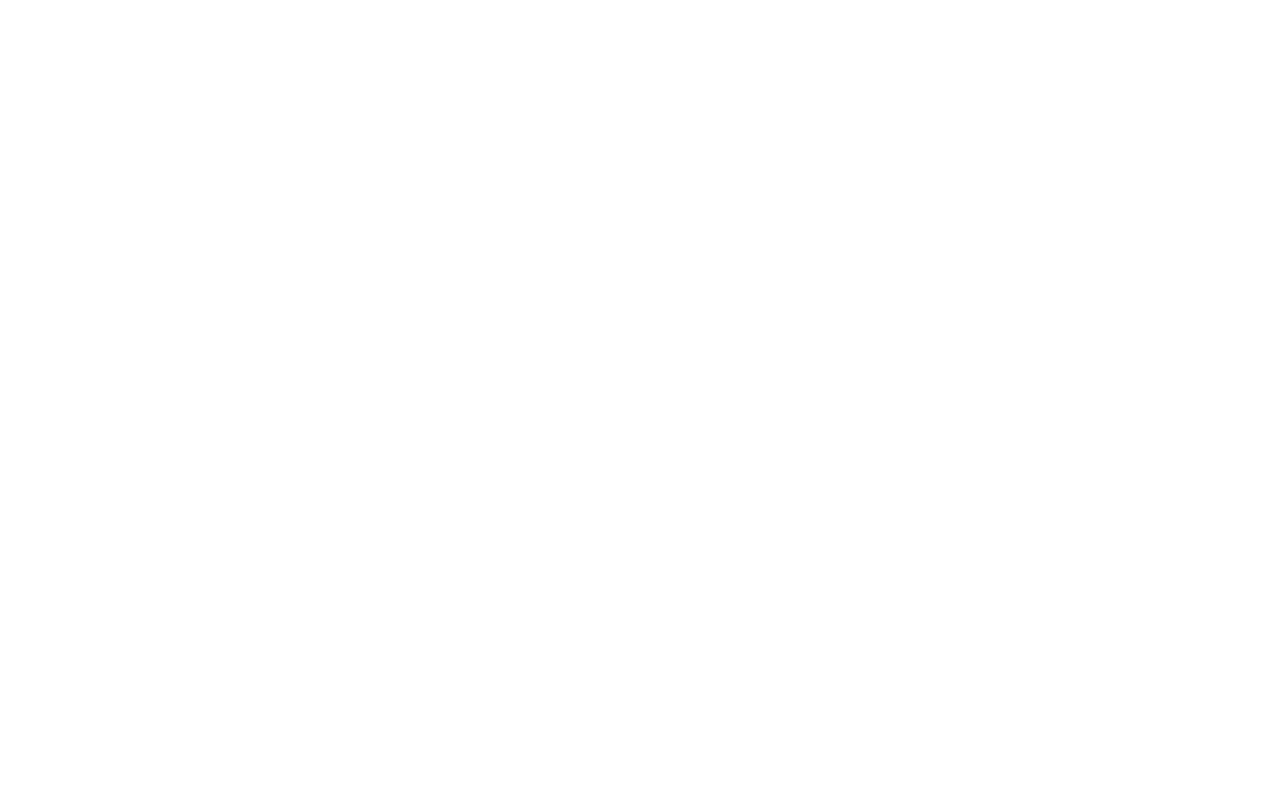
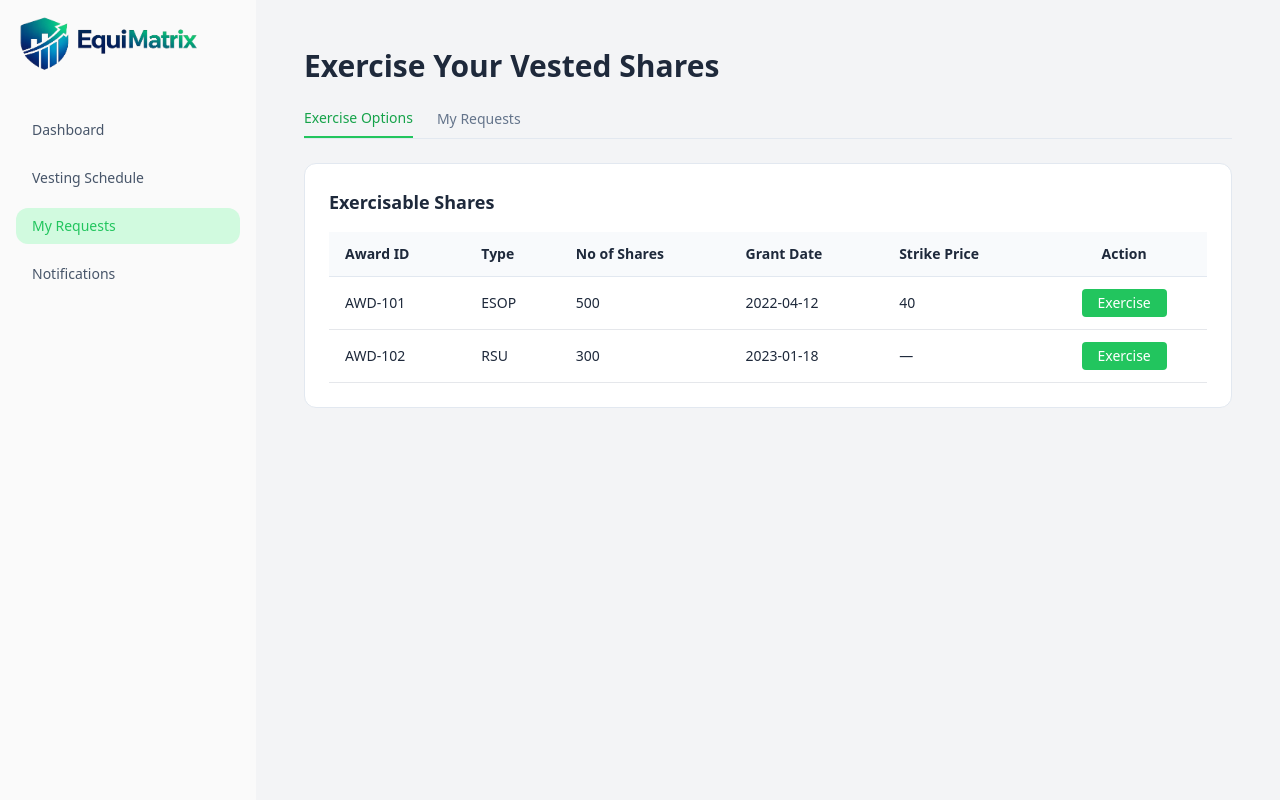
Before and after one commit to VarshaShetty28/Equity_Award_Tracker_EquiMatrix, an Angular app in the folder FrontEnd/: page /employee/requests in a window 1280 px wide. Before the commit this address led to /. Shown: the top 800 px of the page. Built offline with nearby package versions, Linux system fonts and the light colour scheme.

Commit message:
Added myrequest page

```diff
--- a/FrontEnd/src/app/app.routes.ts
+++ b/FrontEnd/src/app/app.routes.ts
@@ -15,6 +15,7 @@
 //for employee dashboard
 import {EmployeeDashboardComponent }from './features/employee/edashboard/edashboard.component';
 import { VestingScheduleComponent } from './features/employee/vestingschedule/vestingschedule.component';
+import { MyRequestsComponent } from './features/employee/myrequests/myrequests.component';
 export const routes: Routes = [
 
   { path: '', component: LoginComponent },
@@ -38,7 +39,8 @@
     component: EmplayoutComponent,
     children: [
       { path: '', component: EmployeeDashboardComponent },
-      { path: 'vesting', component: VestingScheduleComponent }
+      { path: 'vesting', component: VestingScheduleComponent },
+      { path: 'requests', component: MyRequestsComponent }
     ]
   }
 
--- a/FrontEnd/src/app/features/employee/myrequests/myrequests.component.html
+++ b/FrontEnd/src/app/features/employee/myrequests/myrequests.component.html
@@ -1 +1,122 @@
-<p>myrequests works!</p>
+<div class="p-6 bg-gray-100 min-h-screen">
+
+  <!-- HEADER -->
+  <h1 class="text-3xl font-bold text-slate-800 mb-6">
+    Exercise Your Vested Shares
+  </h1>
+
+  <!-- TABS -->
+  <div class="flex gap-6 mb-6 border-b border-slate-200">
+    <button
+      (click)="switchTab('exercise')"
+      class="pb-2 font-medium text-sm"
+      [ngClass]="{
+        'text-green-600 border-b-2 border-green-500': activeTab === 'exercise',
+        'text-slate-500': activeTab !== 'exercise'
+      }"
+    >
+      Exercise Options
+    </button>
+
+    <button
+      (click)="switchTab('requests')"
+      class="pb-2 font-medium text-sm"
+      [ngClass]="{
+        'text-green-600 border-b-2 border-green-500': activeTab === 'requests',
+        'text-slate-500': activeTab !== 'requests'
+      }"
+    >
+      My Requests
+    </button>
+  </div>
+
+  <!-- ============================= -->
+  <!-- EXERCISE OPTIONS -->
+  <!-- ============================= -->
+  <div *ngIf="activeTab === 'exercise'"
+       class="bg-white rounded-xl border border-slate-200 p-6">
+
+    <h2 class="text-lg font-semibold mb-4">Exercisable Shares</h2>
+
+    <table class="w-full text-sm">
+      <thead class="bg-slate-50 border-b border-slate-200">
+        <tr>
+          <th class="px-4 py-3 text-left">Award ID</th>
+          <th class="px-4 py-3 text-left">Type</th>
+          <th class="px-4 py-3 text-left">No of Shares</th>
+          <th class="px-4 py-3 text-left">Grant Date</th>
+          <th class="px-4 py-3 text-left">Strike Price</th>
+          <th class="px-4 py-3 text-center">Action</th>
+        </tr>
+      </thead>
+
+      <tbody>
+        <tr *ngFor="let award of exercisableShares"
+            class="border-b hover:bg-[#F0FDF4]">
+          <td class="px-4 py-3">{{ award.awardId }}</td>
+          <td class="px-4 py-3">{{ award.type }}</td>
+          <td class="px-4 py-3">{{ award.shares }}</td>
+          <td class="px-4 py-3">{{ award.grantDate }}</td>
+          <td class="px-4 py-3">
+            {{ award.type === 'RSU' ? '—' : award.strikePrice }}
+          </td>
+          <td class="px-4 py-3 text-center">
+            <button
+              class="bg-green-500 text-white px-4 py-1 rounded hover:bg-green-600"
+              (click)="exerciseShares(award)">
+              Exercise
+            </button>
+          </td>
+        </tr>
+      </tbody>
+    </table>
+  </div>
+
+  <!-- ============================= -->
+  <!-- MY REQUESTS -->
+  <!-- ============================= -->
+  <div *ngIf="activeTab === 'requests'"
+       class="bg-white rounded-xl border border-slate-200 p-6">
+
+    <h2 class="text-lg font-semibold mb-4">My Exercise Requests</h2>
+
+    <table class="w-full text-sm">
+      <thead class="bg-slate-50 border-b border-slate-200">
+        <tr>
+          <th class="px-4 py-3 text-left">Request ID</th>
+          <th class="px-4 py-3 text-left">Type</th>
+          <th class="px-4 py-3 text-left">Shares</th>
+          <th class="px-4 py-3 text-left">Exercise Date</th>
+          <th class="px-4 py-3 text-left">Strike Price</th>
+          <th class="px-4 py-3 text-left">Status</th>
+        </tr>
+      </thead>
+
+      <tbody>
+        <tr *ngFor="let req of exerciseRequests"
+            class="border-b hover:bg-[#F0FDF4]">
+
+          <td class="px-4 py-3">{{ req.requestId }}</td>
+          <td class="px-4 py-3">{{ req.type }}</td>
+          <td class="px-4 py-3">{{ req.shares }}</td>
+          <td class="px-4 py-3">{{ req.exerciseDate }}</td>
+          <td class="px-4 py-3">{{ req.strikePrice }}</td>
+
+          <td class="px-4 py-3">
+            <span
+              class="px-3 py-1 rounded text-white text-xs"
+              [ngClass]="{
+                'bg-green-500': req.status === 'Approved',
+                'bg-yellow-400': req.status === 'Pending',
+                'bg-red-500': req.status === 'Rejected'
+              }"
+            >
+              {{ req.status }}
+            </span>
+          </td>
+        </tr>
+      </tbody>
+    </table>
+  </div>
+
+</div>
--- a/FrontEnd/src/app/features/employee/myrequests/myrequests.component.ts
+++ b/FrontEnd/src/app/features/employee/myrequests/myrequests.component.ts
@@ -1,12 +1,80 @@
 import { Component } from '@angular/core';
+import { CommonModule } from '@angular/common';
+
+interface ExercisableShare {
+  awardId: string;
+  type: 'ESOP' | 'RSU';
+  shares: number;
+  grantDate: string;
+  strikePrice: number;
+}
+
+interface ExerciseRequest {
+  requestId: string;
+  type: 'ESOP' | 'RSU';
+  shares: number;
+  exerciseDate: string;
+  strikePrice: number;
+  status: 'Approved' | 'Pending' | 'Rejected';
+}
 
 @Component({
-  selector: 'app-myrequests',
+  selector: 'app-my-requests',
   standalone: true,
-  imports: [],
-  templateUrl: './myrequests.component.html',
-  styleUrl: './myrequests.component.css'
+  imports: [CommonModule],
+  templateUrl: './myrequests.component.html'
 })
-export class MyrequestsComponent {
+export class MyRequestsComponent {
 
+  //  Tab control
+  activeTab: 'exercise' | 'requests' = 'exercise';
+
+  // Exercisable shares (MOCK)
+  exercisableShares: ExercisableShare[] = [
+    {
+      awardId: 'AWD-101',
+      type: 'ESOP',
+      shares: 500,
+      grantDate: '2022-04-12',
+      strikePrice: 40
+    },
+    {
+      awardId: 'AWD-102',
+      type: 'RSU',
+      shares: 300,
+      grantDate: '2023-01-18',
+      strikePrice: 0
+    }
+  ];
+
+  //  My requests (MOCK)
+  exerciseRequests: ExerciseRequest[] = [
+    {
+      requestId: 'REQ-001',
+      type: 'ESOP',
+      shares: 200,
+      exerciseDate: '2025-02-05',
+      strikePrice: 40,
+      status: 'Approved'
+    },
+    {
+      requestId: 'REQ-002',
+      type: 'ESOP',
+      shares: 150,
+      exerciseDate: '2025-03-10',
+      strikePrice: 45,
+      status: 'Pending'
+    }
+  ];
+
+  //  Actions (backend-ready hooks)
+  switchTab(tab: 'exercise' | 'requests') {
+    this.activeTab = tab;
+  }
+
+  exerciseShares(award: ExercisableShare) {
+    // API call later
+    console.log('Exercise clicked', award);
+  }
 }
+``
--- a/FrontEnd/src/app/features/employee/vestingschedule/vestingschedule.component.ts
+++ b/FrontEnd/src/app/features/employee/vestingschedule/vestingschedule.component.ts
@@ -18,7 +18,7 @@
 })
 export class VestingScheduleComponent {
 
-  // ✅ MOCK DATA (replace with API later)
+  //  MOCK DATA (replace with API later)
   vestingData: VestingRecord[] = [
     {
       awardId: 'AWD-001',
```
